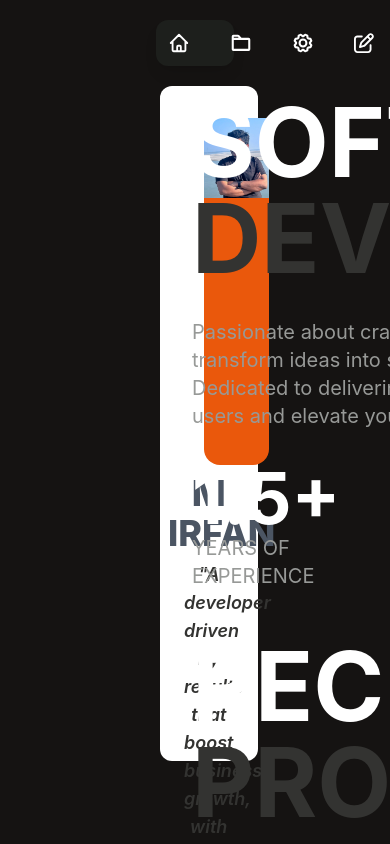
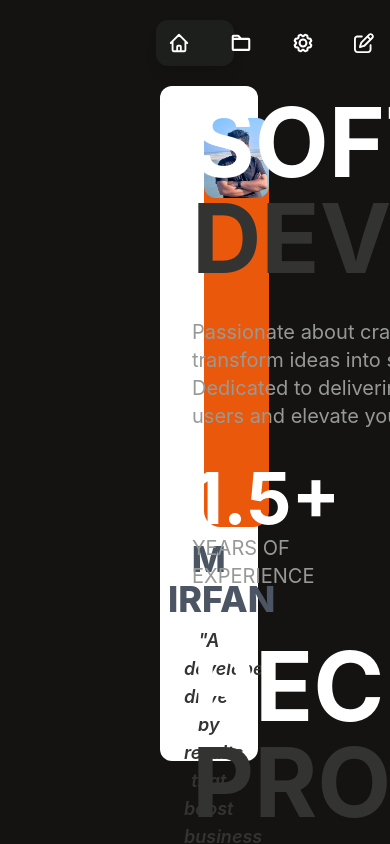
Before and after one commit to irf0/irfanappdev, a React (Create React App) app: page / in a window 390 px wide. Built offline with nearby package versions, Linux system fonts and the light colour scheme; no server answers.

Commit message:
picture updated again

```diff
--- a/src/Pages/Layout.js
+++ b/src/Pages/Layout.js
@@ -89,15 +89,15 @@ function Layout() {
         >
           <div
             className={`bg-orange-600 rounded-2xl ${
-              isMobile ? "w-[70%] h-[55%] mx-11" : "w-[80%] h-[56.8%] mx-9"
+              isMobile ? "w-[70%] h-[55%] mx-11" : "w-[80%] h-[67%] mx-9"
             }  `}
           >
-            <img src="/Irfanpic.jpg" alt="Irfan" />
+            <img src="/Irfanpic.jpg" alt="Irfan" className=" rounded-xl" />
           </div>
 
           <div>
             <h1
-              className={`font-extrabold text-gray-600 pt-2 ${
+              className={`font-extrabold text-gray-600 pt-2 mt-1 ${
                 isMobile ? "text-2xl" : "text-4xl"
               }`}
             >
```
